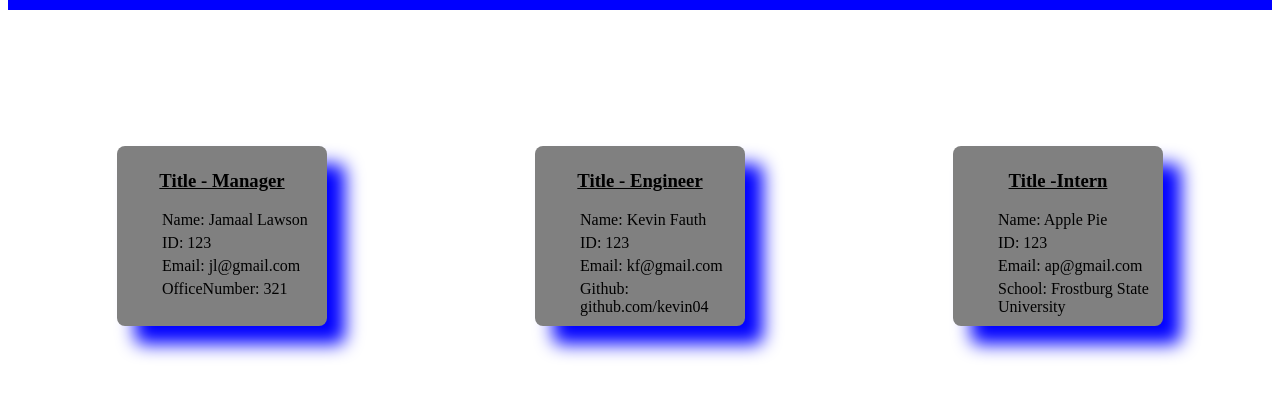
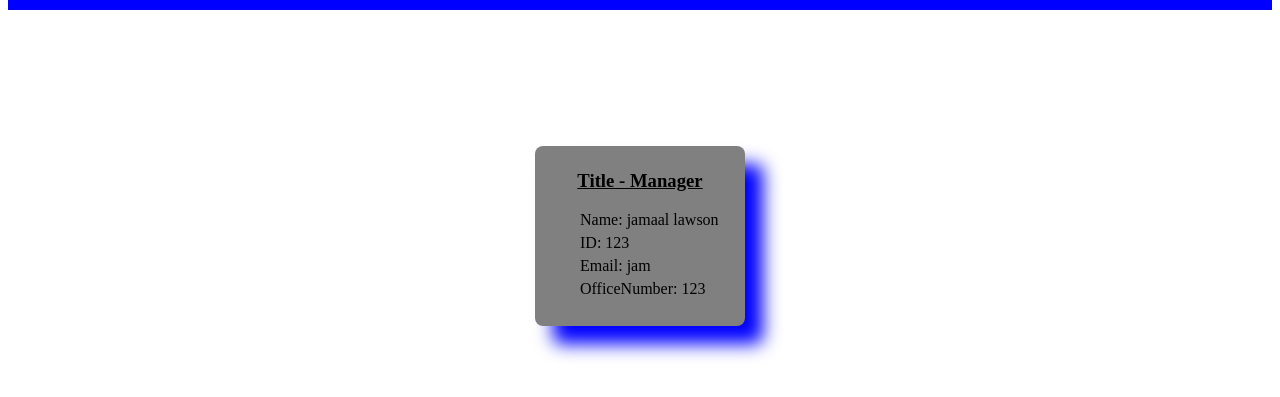
Before and after one commit to Maalie04/Profile-Generator, a website: page TeamProfile.html in a window 1280 px wide. Shown: the part 123-520 px from the top of the page. Drawn offline with Linux system fonts and the light colour scheme.

Commit message:
trying to render out the employees as the user adds it in

```diff
--- a/TeamProfile.html
+++ b/TeamProfile.html
@@ -20,37 +20,10 @@
             </div>
             <div class="cardBody">
                 <ul>
-                <li>Name: Jamaal Lawson</li>
+                <li>Name: jamaal lawson</li>
                 <li>ID: 123</li>
-                <li>Email: jl@gmail.com</li>
-                <li>OfficeNumber: 321</li>
-                </ul>
-            </div>
-        </div>
-
-        <div class="teamCard">
-            <div class="cardTitle">
-                <h3>Title - Engineer</h3>
-            </div>
-            <div class="cardBody">
-                <ul>
-                <li>Name: Kevin Fauth</li>
-                <li>ID: 123</li>
-                <li>Email: kf@gmail.com</li>
-                <li>Github: github.com/kevin04</li>
-                </ul>
-            </div>
-        </div>
-        <div class="teamCard">
-            <div class="cardTitle">
-                <h3>Title -Intern</h3>
-            </div>
-            <div class="cardBody">
-                <ul>
-                <li>Name: Apple Pie</li>
-                <li>ID: 123</li>
-                <li>Email: ap@gmail.com</li>
-                <li>School: Frostburg State University</li>
+                <li>Email: jam</li>
+                <li>OfficeNumber: 123</li>
                 </ul>
             </div>
         </div>
```
Also changed, not shown: index.js (+30 -13 lines), dist/renderOutput.js.
